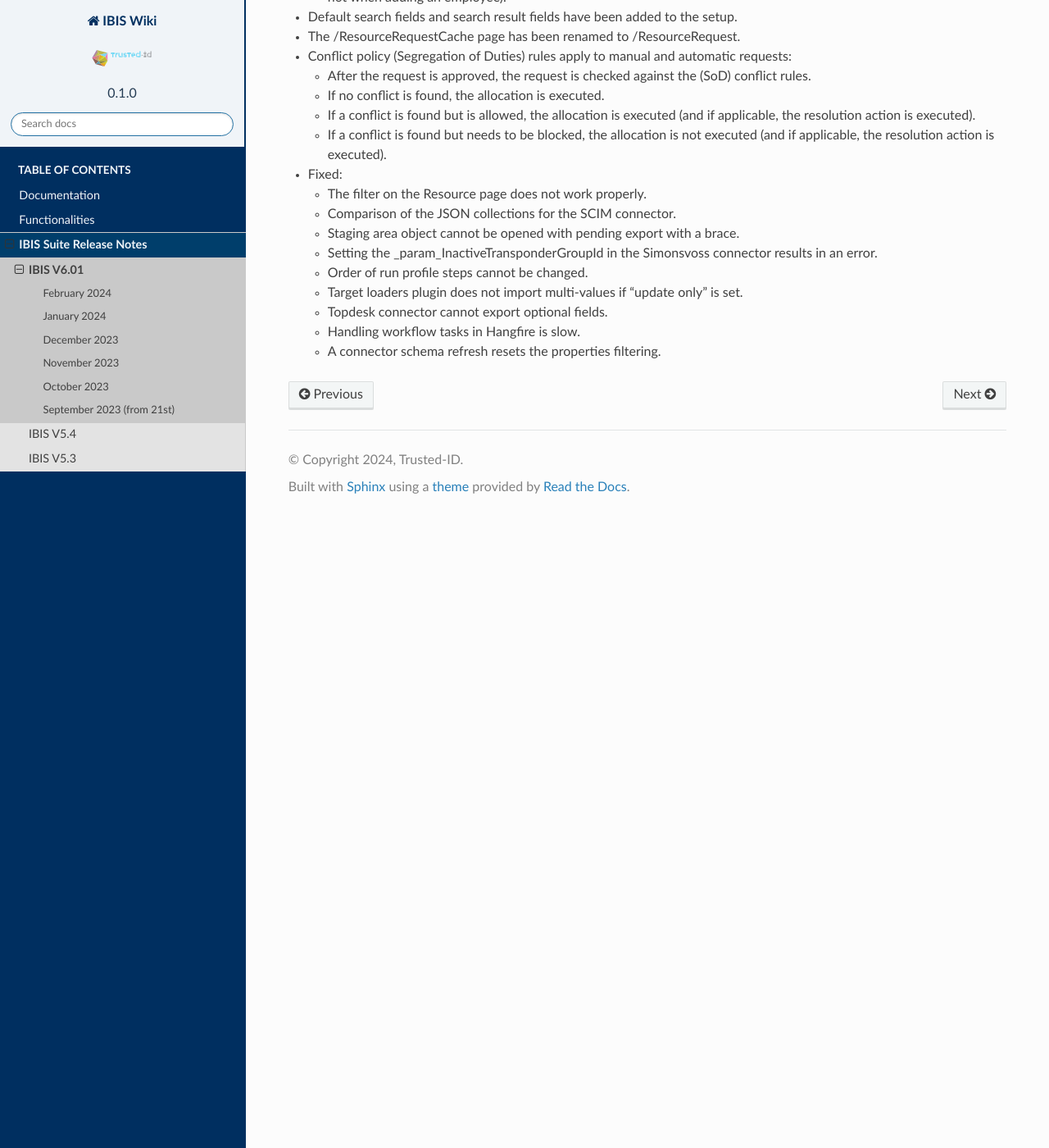
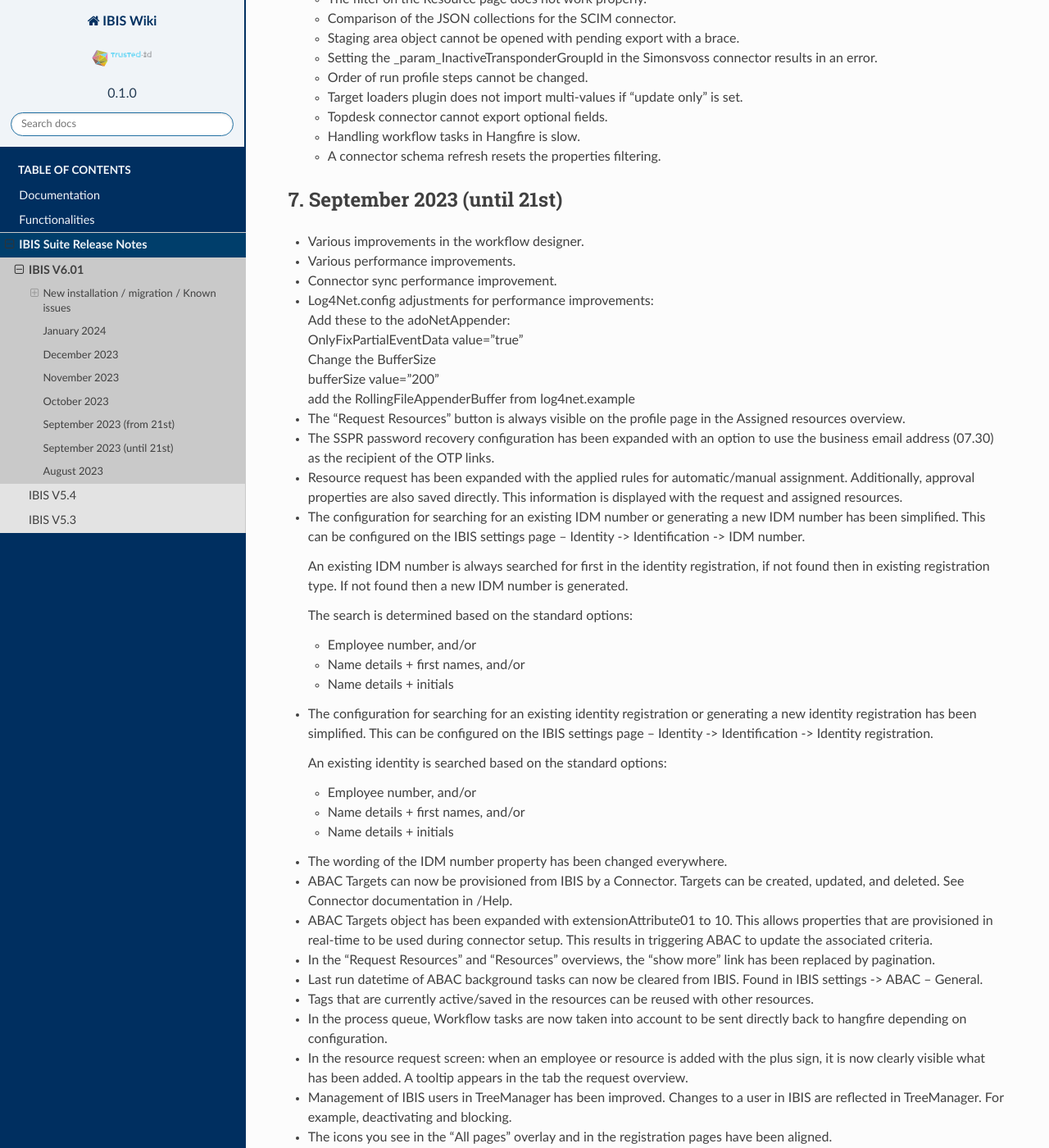
Before and after one commit to Raoulorlando/rtd-tutorial, a Sphinx documentation site: the page built from docs/source/Release_Notes/IBIS_6.01.md, in a window 1280 px wide and 1400 px high, scrolled down 5119 px. Shown: the whole window at 82% size. Built offline with Sphinx 7.4.7 and the Read the Docs theme 2.0.0, drawn with Linux system fonts in a browser that asks for light colours; nearby versions of some CDN libraries; some web fonts are replaced; library files that are not in the unit come from our copies; pages that are not in the unit, such as notebooks, are missing from menus; some of the changed text lies outside the part shown.

Commit message:
Updated the display of the Release Notes

````diff
--- a/docs/source/Release_Notes/IBIS_6.01.md
+++ b/docs/source/Release_Notes/IBIS_6.01.md
@@ -1,4 +1,6 @@
 # IBIS V6.01
+
+```{include} ./markdown/Known_Issues_Migration.md
 
 ```{include} ./markdown/IBIS-suite_release_notes_2024_02.md
 ```
@@ -14,8 +16,11 @@
 ```{include} ./markdown/IBIS-suite_release_notes_2023_10.md
 ```
 
-```{include} ./markdown/IBIS-suite_release_notes_2023_09.md
+```{include} ./markdown/IBIS-suite_release_notes_2023_09_02.md
 ```
 
-```{include} ./markdown/IBIS-suite_release_notes_2023_08_09.md
+```{include} ./markdown/IBIS-suite_release_notes_2023_09_01.md
 ```
+
+```{include} ./markdown/IBIS-suite_release_notes_2023_08.md
+```
--- /dev/null
+++ b/docs/source/Release_Notes/markdown/IBIS-suite_release_notes_2023_08.md
@@ -0,0 +1,36 @@
+## August 2023
+
+- In IBIS settings -> Entitlement Management card, two properties that are no longer in use were listed. These have been removed.
+
+- The 'Request Resources' button is now available not only for employee registration but also for: identity registration, user account registration, PBS registration, Facility management registration, and EPIC registration.
+
+- There is a new page 'Data model' (/DomainModel) where you can see domain object properties and dynamic properties in one overview.
+
+- IBIS now has a 'Process queue' page \(\~\/ProcessQueue\) that can process \(Hangfire\) tasks in batches. Tasks of the same type \(making SQL connections\) can be offered as one Hangfire job, making task processing more efficient. The Process queue can be configured via: IBIS settings \-\> Process queue.
+
+- Various performance improvements in the connector sync process.
+
+- In the IBIS Connectors, properties with the value "process" can now be used without issues.
+
+- The settings for retrieving organizations (IBIS settings \> Organization management) have been clarified.
+
+- Creating\/editing\/deleting a resource in IBIS is now processed more efficiently, allowing the result to be visible in the UI after a few seconds.
+
+- The profile page no longer shows the same assigned resource multiple times but as a single line.
+
+- In the Task History page \(\~/ProcessHistory\), an orange warning icon indicates if a task has been stopped\/deleted prematurely.
+
+- In the assigned resource overview of an employee:
+  - You can click on a resource card to display an overlay. This overlay shows a dropdown list of registrations that are currently in progress, assigned, or archived for that resource.
+  - Rejected resource requests have been moved from 'In progress' to 'Archived'.
+
+- The assigned resource details overlay now retrieves its information from an IBIS source instead of ABAC. If ABAC is not available, the data from this overlay is still accessible to the user.
+
+- Fixed:
+    - All pages overlay that was not displayed on the 'Requests and approvals' page.
+    - Registration designer displaying a too dark gray color.
+    - Adding a resource to a resource set does not retain selection after new filtering.
+    - Background task WorkflowTimerTask was incorrectly created in a bare IBIS installation.
+    - Task history page filter/data refresh does not work properly when an accordion is expanded.
+    - Retrieving organizations (IBIS settings) is not properly saved in specific situations.
+    - In the Resource requests page, you cannot sort date fields in the 'For employee(s)' tab.
--- /dev/null
+++ b/docs/source/Release_Notes/markdown/IBIS-suite_release_notes_2023_09_01.md
@@ -0,0 +1,103 @@
+## September 2023 (until 21st)
+
+-   Various improvements in the workflow designer.
+-   Various performance improvements.
+-   Connector sync performance improvement.
+-   Log4Net.config adjustments for performance improvements:
+    Add these to the adoNetAppender:
+    OnlyFixPartialEventData value="true"
+    Change the BufferSize
+    bufferSize value="200"
+    add the RollingFileAppenderBuffer from log4net.example
+-   The "Request Resources" button is always visible on the profile page
+    in the Assigned resources overview.
+
+-   The SSPR password recovery configuration has been expanded with an option to use the business email address (07.30) as the recipient of the OTP links.
+
+-   Resource request has been expanded with the applied rules for automatic/manual assignment. Additionally, approval properties are also saved directly. This information is displayed with the request and assigned resources.
+
+-   The configuration for searching for an existing IDM number or generating a new IDM number has been simplified. This can be configured on the IBIS settings page – Identity \-\> Identification \-\> IDM number.
+
+    An existing IDM number is always searched for first in the identity registration, if not found then in existing registration type. If not found then a new IDM number is generated.
+
+    The search is determined based on the standard options:
+
+    -   Employee number, and\/or
+    -   Name details \+ first names, and\/or
+    -   Name details \+ initials
+
+-   The configuration for searching for an existing identity
+    registration or generating a new identity registration
+    has been simplified. This can be configured on the IBIS settings
+    page – Identity \-\> Identification \-\> Identity registration.
+
+    An existing identity is searched based on the standard
+    options:
+
+    -   Employee number, and/or
+    -   Name details + first names, and/or
+    -   Name details + initials
+
+-   The wording of the IDM number property has been changed everywhere.
+
+-   ABAC Targets can now be provisioned from IBIS by a Connector. Targets can be created, updated, and deleted. See Connector documentation in \/Help.
+-   ABAC Targets object has been expanded with extensionAttribute01 to 10.
+    This allows properties that are provisioned in real-time to be used during connector setup. This results in triggering ABAC to update the associated criteria.
+
+-   In the "Request Resources" and "Resources" overviews, the "show more" link has been replaced by pagination.
+
+-   Last run datetime of ABAC background tasks can now be cleared from IBIS. Found in IBIS settings \-\> ABAC – General.
+
+-   Tags that are currently active/saved in the resources can be reused with
+    other resources.
+
+-   In the process queue, Workflow tasks are now taken
+    into account to be sent directly back to hangfire depending on configuration.
+
+-   In the resource request screen: when an employee or resource
+    is added with the plus sign, it is now clearly visible what
+    has been added. A tooltip appears in the tab the
+    request overview.
+
+-   Management of IBIS users in TreeManager has been improved.
+    Changes to a user in IBIS are reflected in TreeManager.
+    For example, deactivating and blocking.
+
+-   The icons you see in the "All pages" overlay and in the
+    registration pages have been aligned.
+
+-   The functionality of the workflow activity IdentityDossier has been
+    copied to IBIS core. This functionality can be turned on\/off from IBIS
+    settings \- Identity card. If turned on, then
+    identity registrations are managed from IBIS settings
+    and no longer from a workflow. Searching, creating, and
+    updating identity registrations follows the existing
+    settings for searching and generating IDM number.
+
+    ```{eval-rst}
+    If you start using this functionality, you must disable the workflows/connectors that manage the identity registrations.
+    ```
+
+-   IBIS settings \-\> Identity card has been reorganized. Two
+    tabs have been added for the different IDM number lookup and
+    personal data settings.
+
+
+
+-   After the requester has requested resources, the employee can now go directly to 'Requested by me'. The link appears in the confirmation overlay.
+
+-   "Show my department" is disabled by default on the profile page for new installations.
+
+-   Can manually cancel resource requests from "Assigned resources" overview. The request will then no longer be visible
+    to the approvers.
+-   Requesters can view canceled requests in the "Archived" overview.
+
+-   Task history log name made clearly visible in the overview.
+
+- Fixed:
+    - Correctly saving mail server settings.
+    - Birth date cannot be earlier than 01-01-1900.
+    - Task history overview outcome column displays the entire error message instead of status icon when certain error occurs.
+    - Staging area: Linking overlay does not adhere to set 'show results' in pagination.
+    - Copying a connector works again.
+    - IBIS configuration freezes when exporting a configuration file.
--- /dev/null
+++ b/docs/source/Release_Notes/markdown/Known_Issues_Migration.md
@@ -0,0 +1,8 @@
+## New installation / migration / Known issues
+
+### IBIS 6.0 to IBIS 6.01
+
+- Check the format of the Export expiration date and Import expiration date where you use the AD connector.
+- With a new update of IBIS, you need to open and save all reports once. You could potentially solve this with a WF (e.g., updating a certain field of each report).
+- Check your ResourceAssignment table for empty values in your DossierID and DossierType columns. This can cause your assignments not to appear in the UI.
+- If the "Disallow manual assignment" attribute is not updated, it is best to create a TreeManager connector and flow the attribute to ensure everything is back in sync.
````
Also changed, not shown: docs/source/Release_Notes/markdown/IBIS-suite_release_notes_2023_08_09.md (renamed from docs/source/Release_Notes/markdown/IBIS-suite_release_notes__2023_08_09.md), docs/source/Release_Notes/markdown/IBIS-suite_release_notes_2023_09_02.md (renamed from docs/source/Release_Notes/markdown/IBIS-suite_release_notes_2023_09.md).
